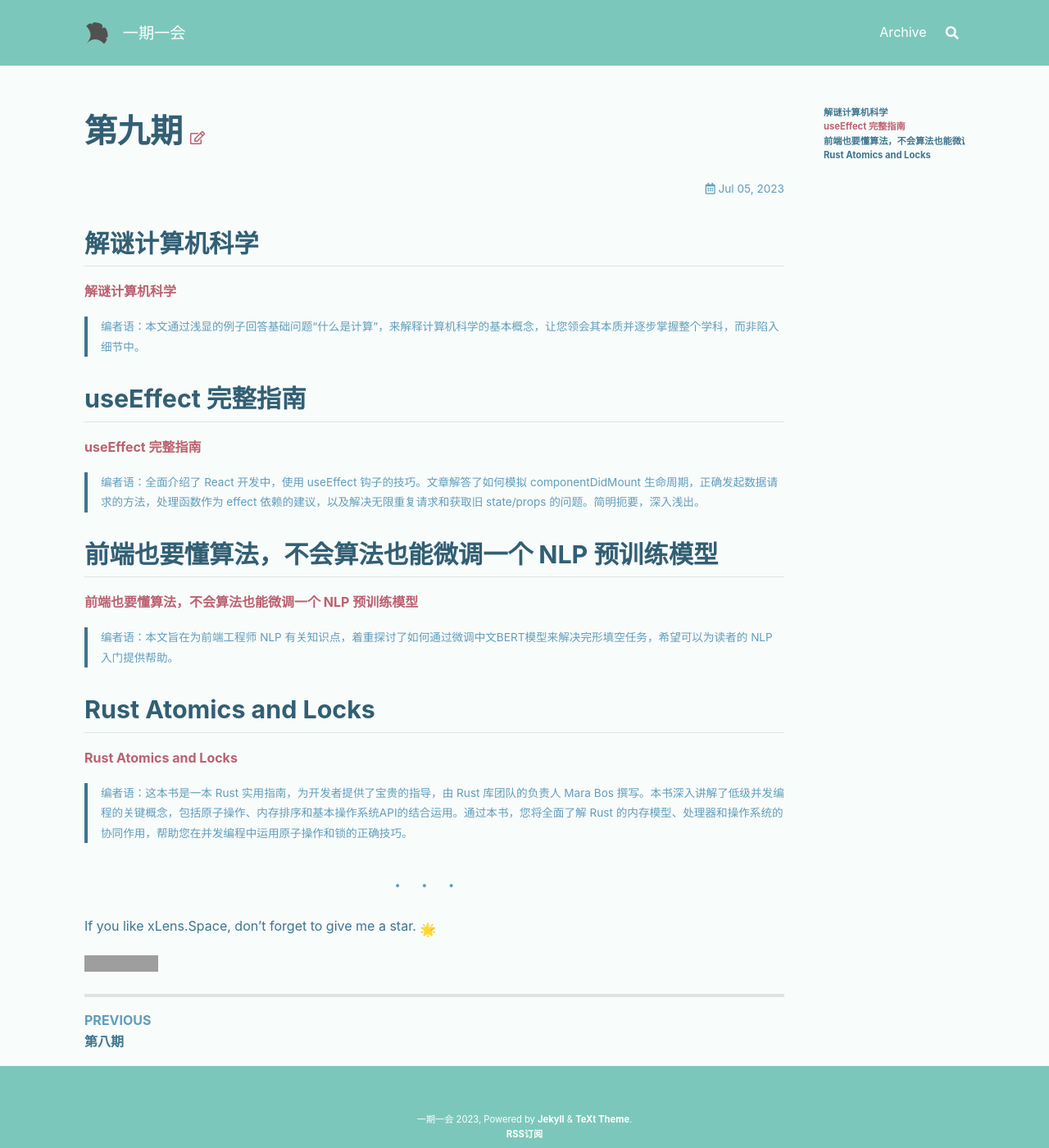
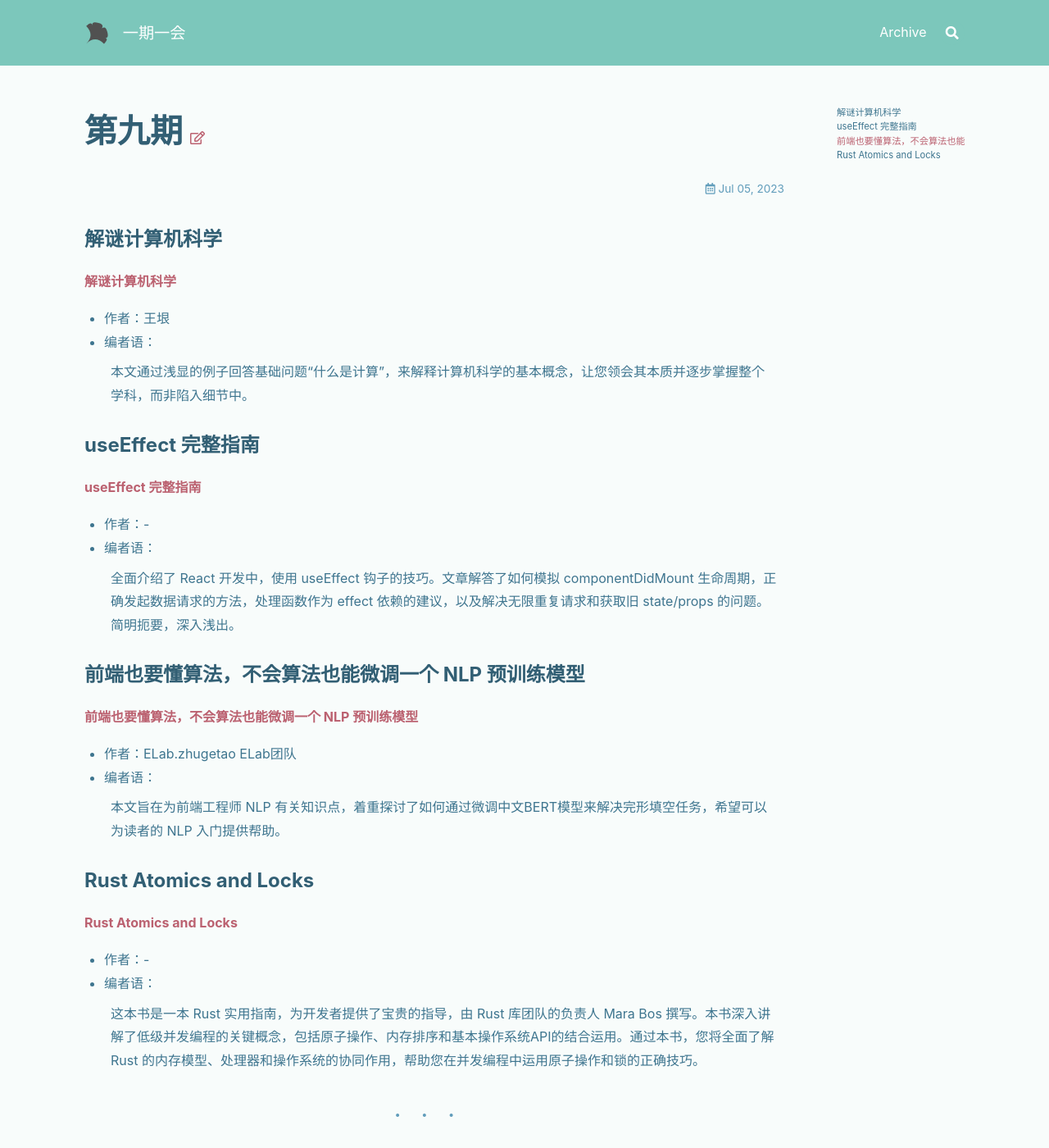
Before and after one commit to xLensSpace/xlensspace.github.io, a Jekyll site: the page built from _posts/2023-07-05-volume9.md, in a window 1280 px wide and 1400 px high. Shown: the whole window at 82% size. Built offline with Jekyll 4.4.1, drawn with Linux system fonts in a browser that asks for light colours; nearby versions of some CDN libraries; emoji names are drawn with the system emoji font; grey boxes are pictures that could not be loaded.

Commit message:
vol.9 fix

```diff
--- a/_posts/2023-07-05-volume9.md
+++ b/_posts/2023-07-05-volume9.md
@@ -4,29 +4,38 @@
 _license: false
 ---
 
-## 解谜计算机科学
+### 解谜计算机科学
 
 [解谜计算机科学](https://www.yinwang.org/blog-cn/2018/04/13/computer-science)
 
-> 编者语：本文通过浅显的例子回答基础问题“什么是计算”，来解释计算机科学的基本概念，让您领会其本质并逐步掌握整个学科，而非陷入细节中。
+- 作者：王垠
+- 编者语：
+    <p>本文通过浅显的例子回答基础问题“什么是计算”，来解释计算机科学的基本概念，让您领会其本质并逐步掌握整个学科，而非陷入细节中。</P>
 
-## useEffect 完整指南
+
+### useEffect 完整指南
 
 [useEffect 完整指南](https://overreacted.io/zh-hans/a-complete-guide-to-useeffect/)
 
-> 编者语：全面介绍了 React 开发中，使用 useEffect 钩子的技巧。文章解答了如何模拟 componentDidMount 生命周期，正确发起数据请求的方法，处理函数作为 effect 依赖的建议，以及解决无限重复请求和获取旧 state/props 的问题。简明扼要，深入浅出。
+- 作者：-
+- 编者语：
+    <p>全面介绍了 React 开发中，使用 useEffect 钩子的技巧。文章解答了如何模拟 componentDidMount 生命周期，正确发起数据请求的方法，处理函数作为 effect 依赖的建议，以及解决无限重复请求和获取旧 state/props 的问题。简明扼要，深入浅出。</P>
 
-## 前端也要懂算法，不会算法也能微调一个 NLP 预训练模型
+### 前端也要懂算法，不会算法也能微调一个 NLP 预训练模型
 
 [前端也要懂算法，不会算法也能微调一个 NLP 预训练模型](https://mp.weixin.qq.com/s/UwOcDH0mxYpVvtggzUi2mw)
 
-> 编者语：本文旨在为前端工程师 NLP 有关知识点，着重探讨了如何通过微调中文BERT模型来解决完形填空任务，希望可以为读者的 NLP 入门提供帮助。
+- 作者：ELab.zhugetao ELab团队
+- 编者语：
+    <p>本文旨在为前端工程师 NLP 有关知识点，着重探讨了如何通过微调中文BERT模型来解决完形填空任务，希望可以为读者的 NLP 入门提供帮助。</P>
 
-## Rust Atomics and Locks
+### Rust Atomics and Locks
 
 [Rust Atomics and Locks](https://marabos.nl/atomics/)
 
-> 编者语：这本书是一本 Rust 实用指南，为开发者提供了宝贵的指导，由 Rust 库团队的负责人 Mara Bos 撰写。本书深入讲解了低级并发编程的关键概念，包括原子操作、内存排序和基本操作系统API的结合运用。通过本书，您将全面了解 Rust 的内存模型、处理器和操作系统的协同作用，帮助您在并发编程中运用原子操作和锁的正确技巧。
+- 作者：-
+- 编者语：
+    <p>这本书是一本 Rust 实用指南，为开发者提供了宝贵的指导，由 Rust 库团队的负责人 Mara Bos 撰写。本书深入讲解了低级并发编程的关键概念，包括原子操作、内存排序和基本操作系统API的结合运用。通过本书，您将全面了解 Rust 的内存模型、处理器和操作系统的协同作用，帮助您在并发编程中运用原子操作和锁的正确技巧。</P>
 
 
 ---
```
